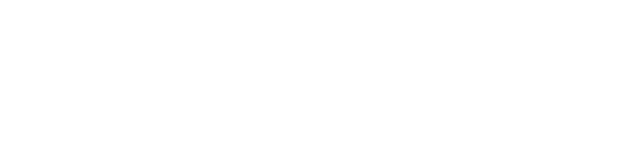
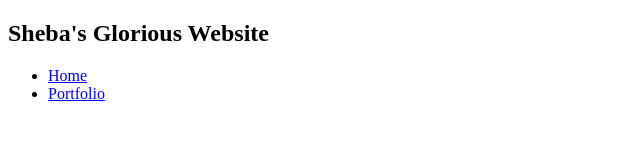
Before and after one commit to ethanvallee/ethanvallee.github.io, a plain HTML site: page portfolio.html in a window 1280 px wide. Shown: the whole page, without its empty margins (0-640 px from the left). Drawn offline with Linux system fonts and the light colour scheme.

Commit message:
Update portfolio.html

```diff
--- a/portfolio.html
+++ b/portfolio.html
@@ -1,11 +1,22 @@
 <!DOCTYPE HTML>
 <html>
     <head>
+   <title>HeyLookIt'sMyWebsite</title>
     </head>
 
     <body>
       <div id="all-contents">
-
-      </div>
+        <nav>
+            <h1>Sheba's Glorious Website</h1>
+            <ul id="nav-ul">
+                <li class="nav-li">
+                    <a class="nav-a" href="index.html">Home</a>
+                </li>
+                <li class="nav-li">
+                    <a class="nav-a" href="portfolio.html">Portfolio</a>
+                </li>
+            </ul>
+        </nav>
+    </div>
     </body>
 </html>
```
